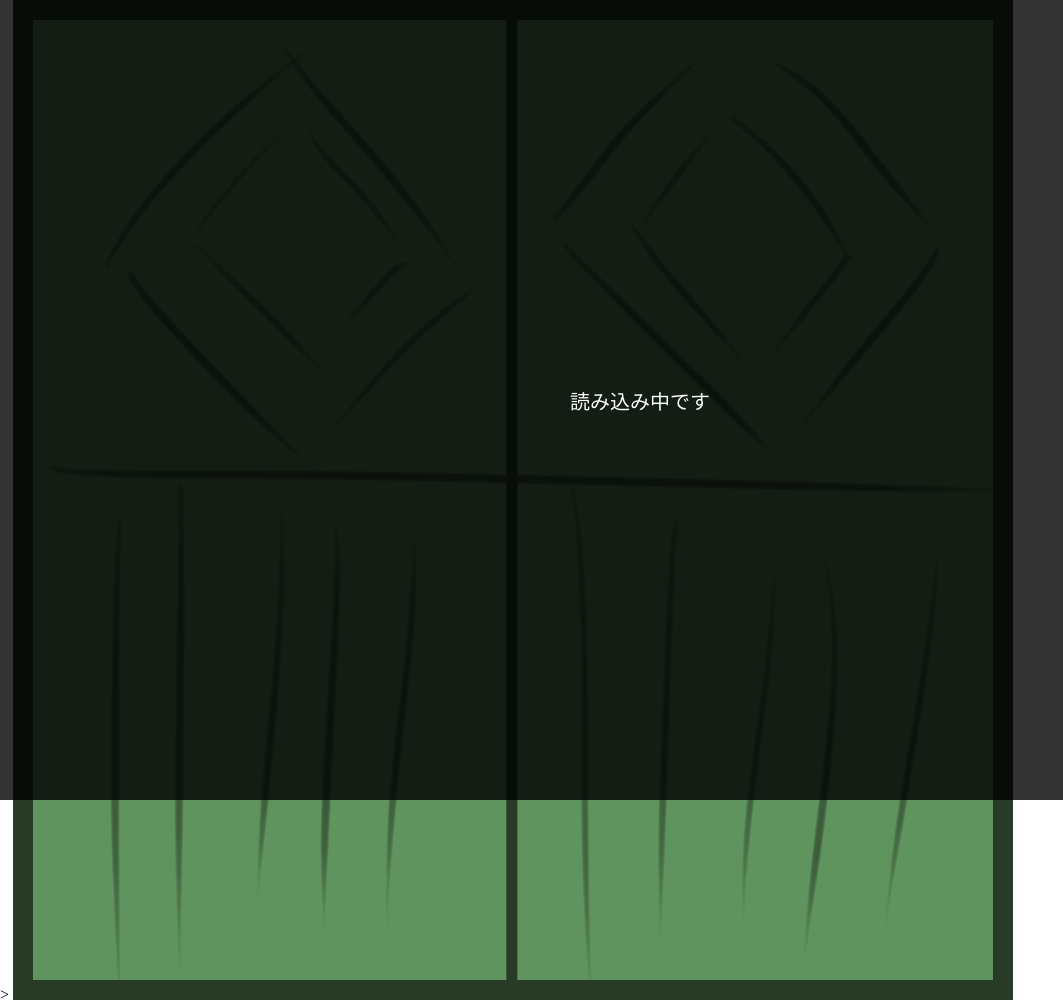
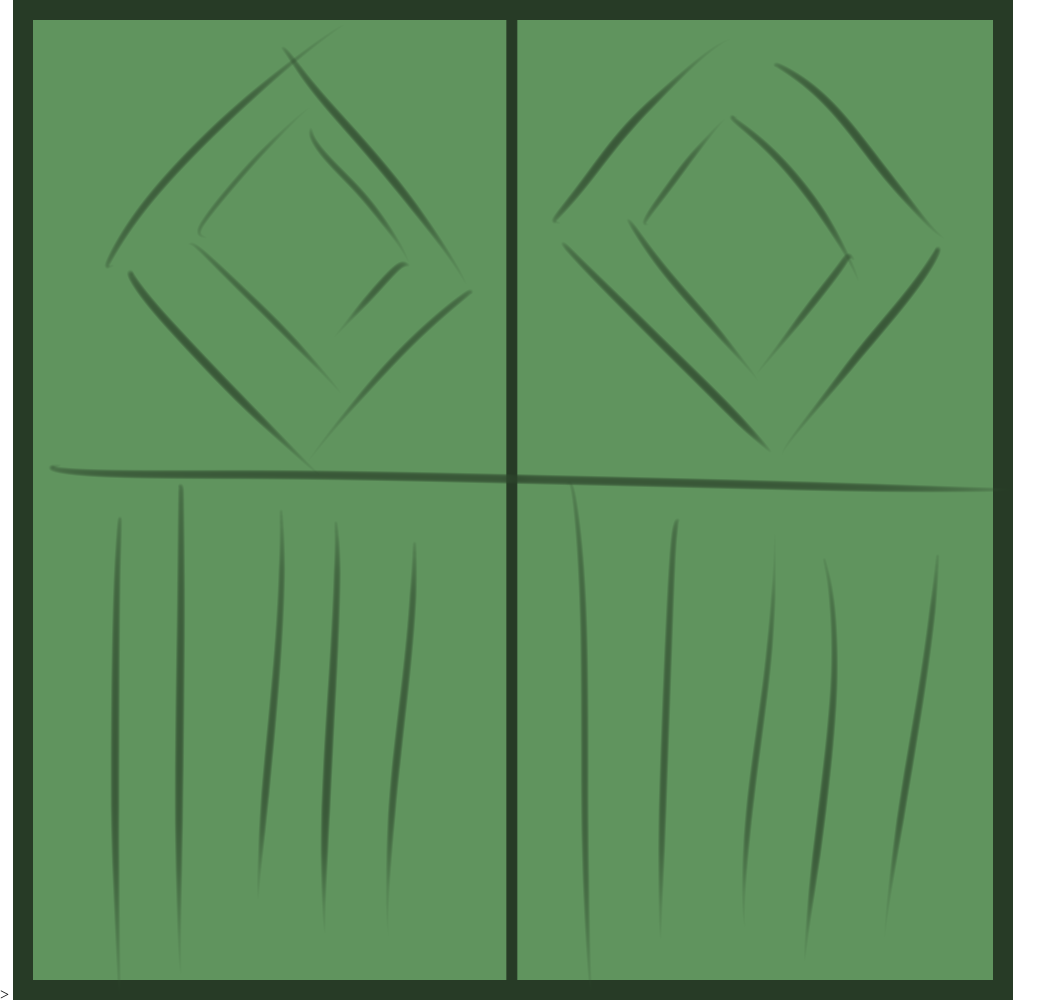
Before and after one commit to mepolon/artest, a plain HTML site: page indextest.html in a window 1280 px wide. Shown: the whole page, without its empty margins (0-1063 px from the left). Drawn offline with Linux system fonts and the light colour scheme.

```diff
--- a/indextest.html
+++ b/indextest.html
@@ -32,10 +32,7 @@
 
   <body style="margin : 0px; overflow: hidden;">
     <!-- minimal loader shown until image descriptors are loaded -->
-    <!--読み込み中の文字-->
-    <div class="arjs-loader">
-      <div>読み込み中です</div>
-    </div>
+
 
     <a-scene
       vr-mode-ui="enabled: false;"
```
